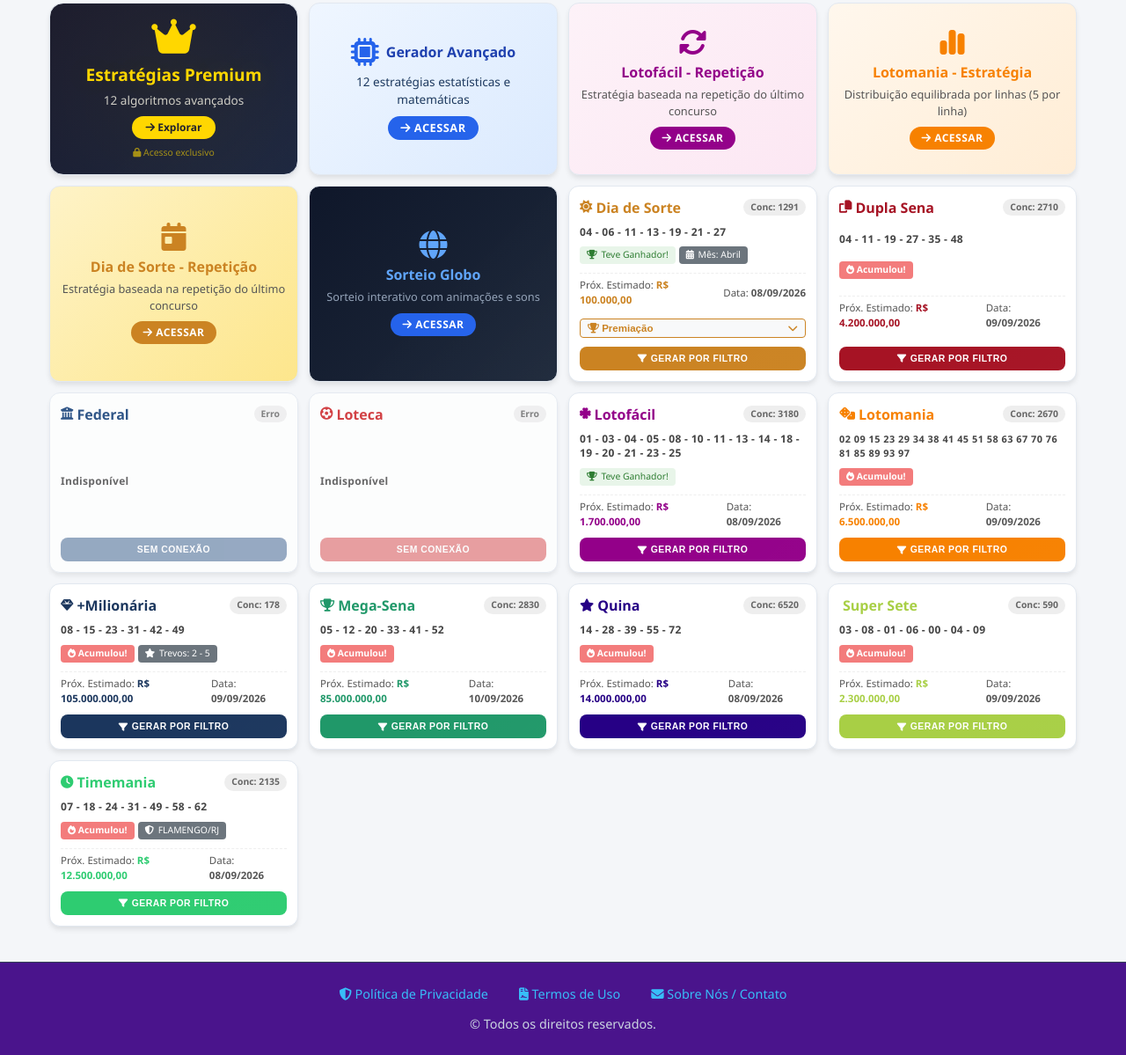
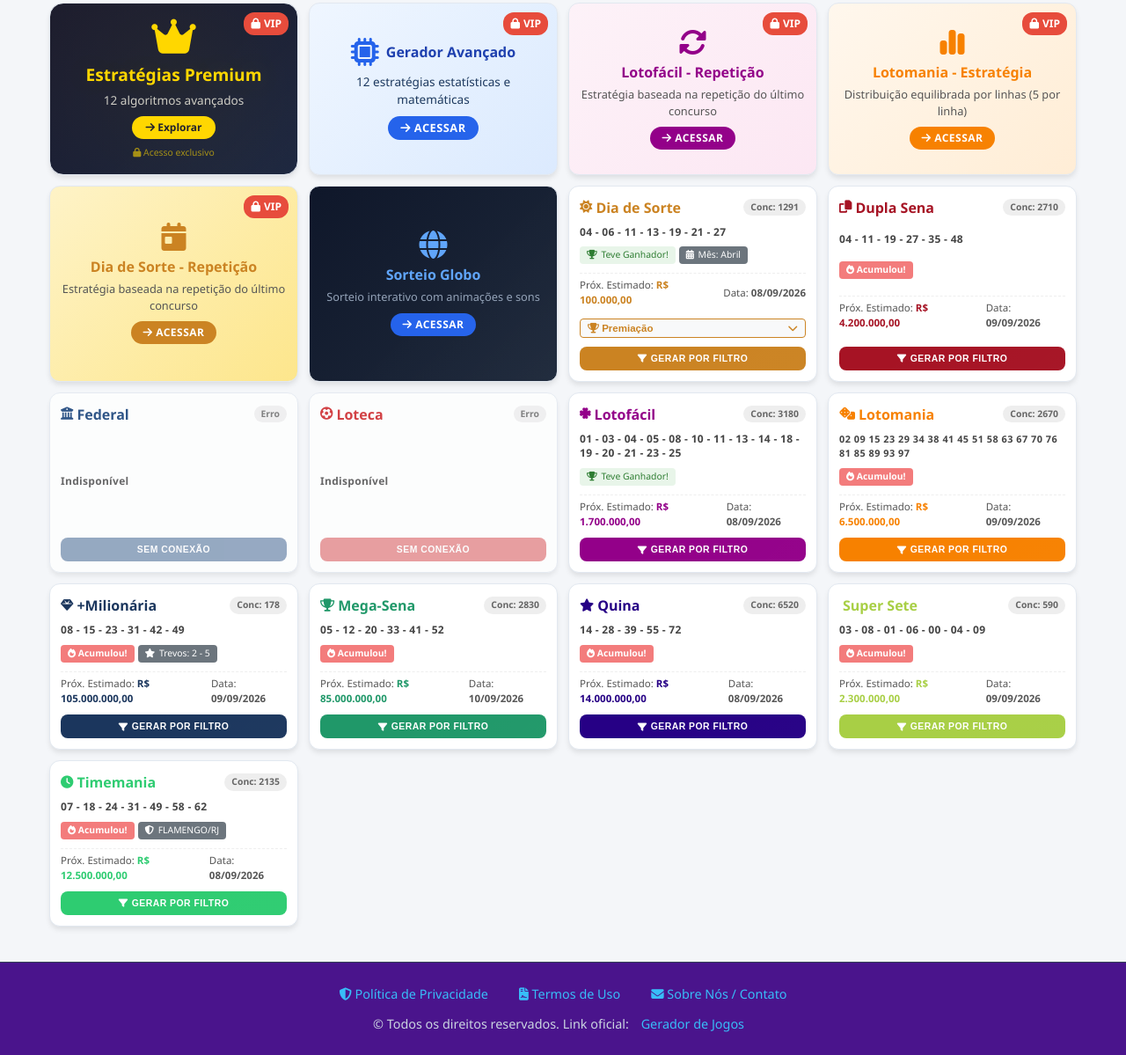
Before and after one commit to fabioribeiroromelli-design/gerador-loterias-web, a plain HTML site: page index.html in a window 1280 px wide. Shown: the part 423-1622 px from the top of the page at 88% size. Drawn offline with Linux system fonts and the light colour scheme; no server answers; some icons are missing.

Commit message:
Primeiro commit do Gerador de Loterias com travas VIP

```diff
--- a/index.html
+++ b/index.html
@@ -416,7 +416,7 @@
             <a href="terms.html" target="_blank"><i class="fa-solid fa-file-contract"></i> Termos de Uso</a>
             <a href="about.html" target="_blank"><i class="fa-solid fa-envelope"></i> Sobre Nós / Contato</a>
         </div>
-        <p>&copy; Todos os direitos reservados.</p>
+        <p>&copy; Todos os direitos reservados. Link oficial: <a href="https://play.google.com/store/apps/details?id=com.fabioribeiroromelli.geradordejogos" target="_blank">Gerador de Jogos</a></p>
     </footer>
 
     <!-- SCRIPTS DE DADOS DA APLICAÇÃO -->
@@ -659,8 +659,15 @@
                 document.getElementById('btnCloseModal').onclick = () => modal.remove();
             };
 
+            const observer = new MutationObserver(() => {
+                applyVipLocks();
+            });
+
             const grid = document.getElementById('lottery_grid');
             if (grid) {
+                observer.observe(grid, { childList: true, subtree: true });
+                applyVipLocks();
+
                 grid.addEventListener('click', (e) => {
                     const card = e.target.closest('.lottery-card, .vip-card-locked');
                     if (card && card.classList.contains('vip-card-locked') && !isSubscriber) {
```
